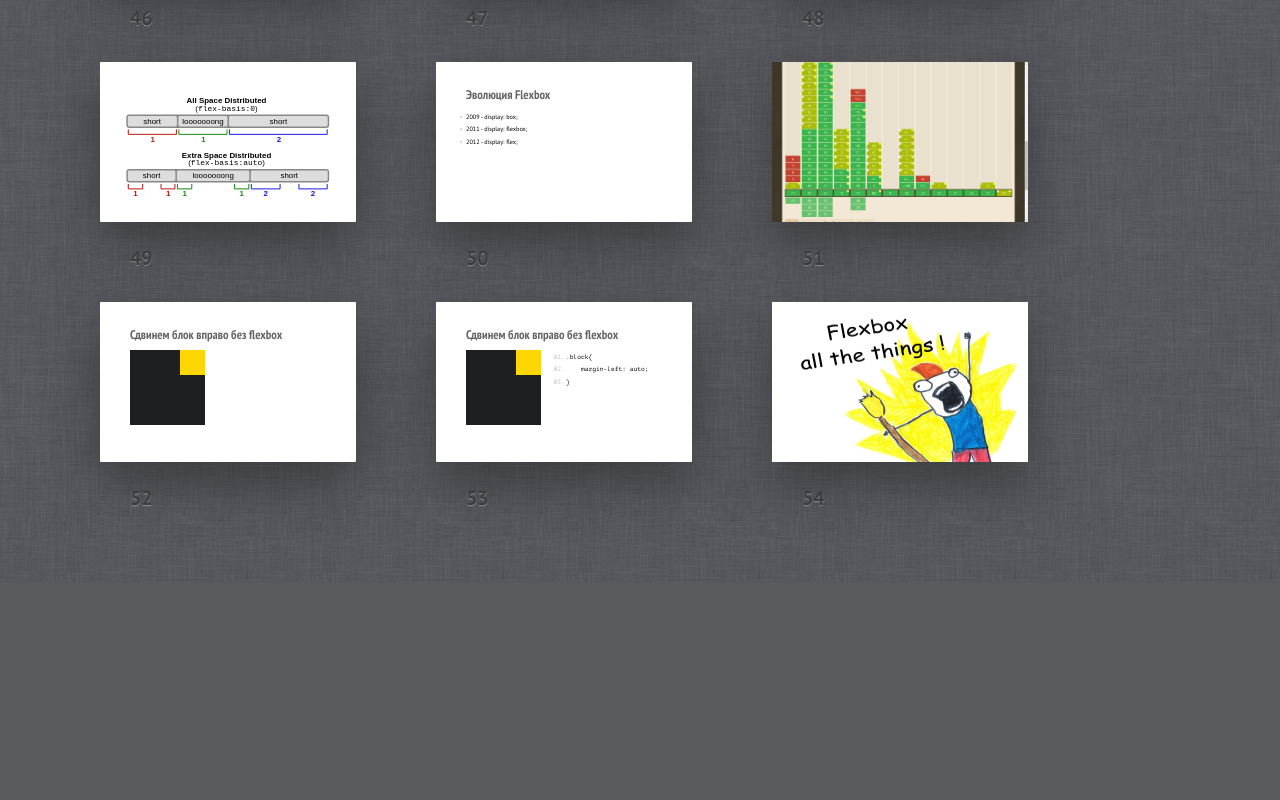
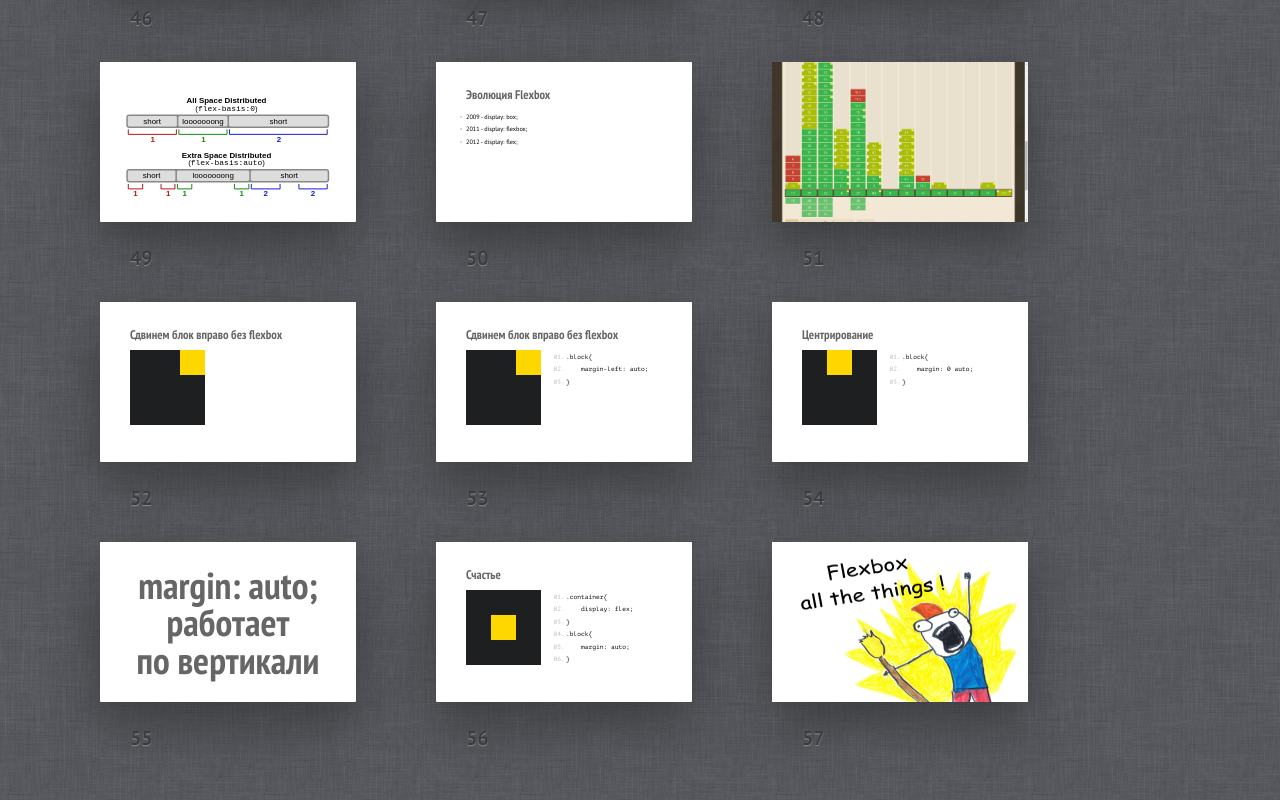
Before and after one commit to SakerONE/flexbox, a website: page index.html in a window 1280 px wide. Shown: the part 3958-4758 px from the top of the page. Before the commit the page ends 4540 px from the top, so only its background shows below. Drawn offline with Linux system fonts and the light colour scheme; a script that the page names is missing.

Commit message:
update(index.html): add some slides

```diff
--- a/index.html
+++ b/index.html
@@ -1087,11 +1087,84 @@
 				background: gold;
 				margin-left: auto;
 			}
+		</style>
+	</div></article>
+	<article class="slide block speshal"><div>
+		<h2>Центрирование</h2>
 
+		<div class="cont">
+			<div class="wrapper">
+				<div class="block"></div>
+			</div>
+			<pre class="code">
+				<code>.block{</code>
+				<code>	margin: 0 auto;</code>
+				<code>}</code>
+			</pre>
+		</div>
+
+		<style>
+			.block .code{
+				margin-left: 100px;
+			}
+			.block .cont{
+				display: flex;
+			}
+			.block .wrapper{
+				background-color: #1D1F20;
+				height: 300px;
+				width: 300px;
+			}
+
+			.speshal.block .block{
+				width: 100px;
+				height: 100px;
+				background: gold;
+				margin: 0 auto;
+			}
 		</style>
+	</div></article>
+	<article class="slide shout"><div>
+		<h2>margin: auto; работает <br>по вертикали</h2>
+	</div></article>
+	<article class="slide block happines"><div>
+		<h2>Счастье</h2>
 
+		<div class="cont">
+			<div class="wrapper">
+				<div class="block"></div>
+			</div>
+			<pre class="code">
+				<code>.container{</code>
+				<code>	display: flex;</code>
+				<code>}</code>
+				<code>.block{</code>
+				<code>	margin: auto;</code>
+				<code>}</code>
+			</pre>
+		</div>
+
+		<style>
+			.block .code{
+				margin-left: 100px;
+			}
+			.block .cont{
+				display: flex;
+			}
+			.happines.block .wrapper{
+				background-color: #1D1F20;
+				height: 300px;
+				width: 300px;
+				display: flex;
+			}
+			.happines.block .block{
+				width: 100px;
+				height: 100px;
+				background: gold;
+				margin: auto;
+			}
+		</style>
 	</div></article>
-
 	<article class="slide cover w h"><div>
 		<img src="images/flexbox-all-the-things.jpg" height="768" width="1024" alt="">
 	</div></article>
```
